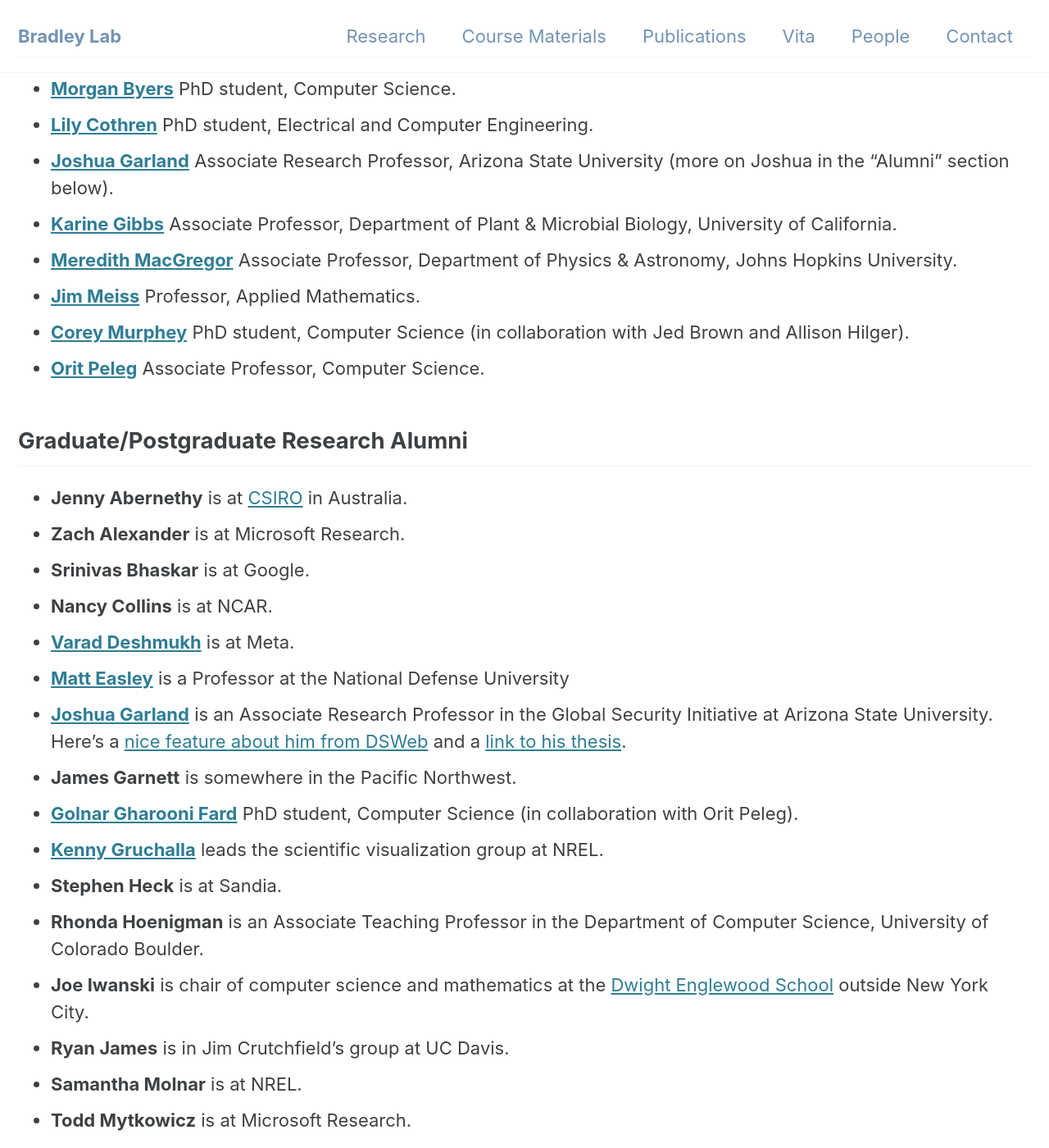
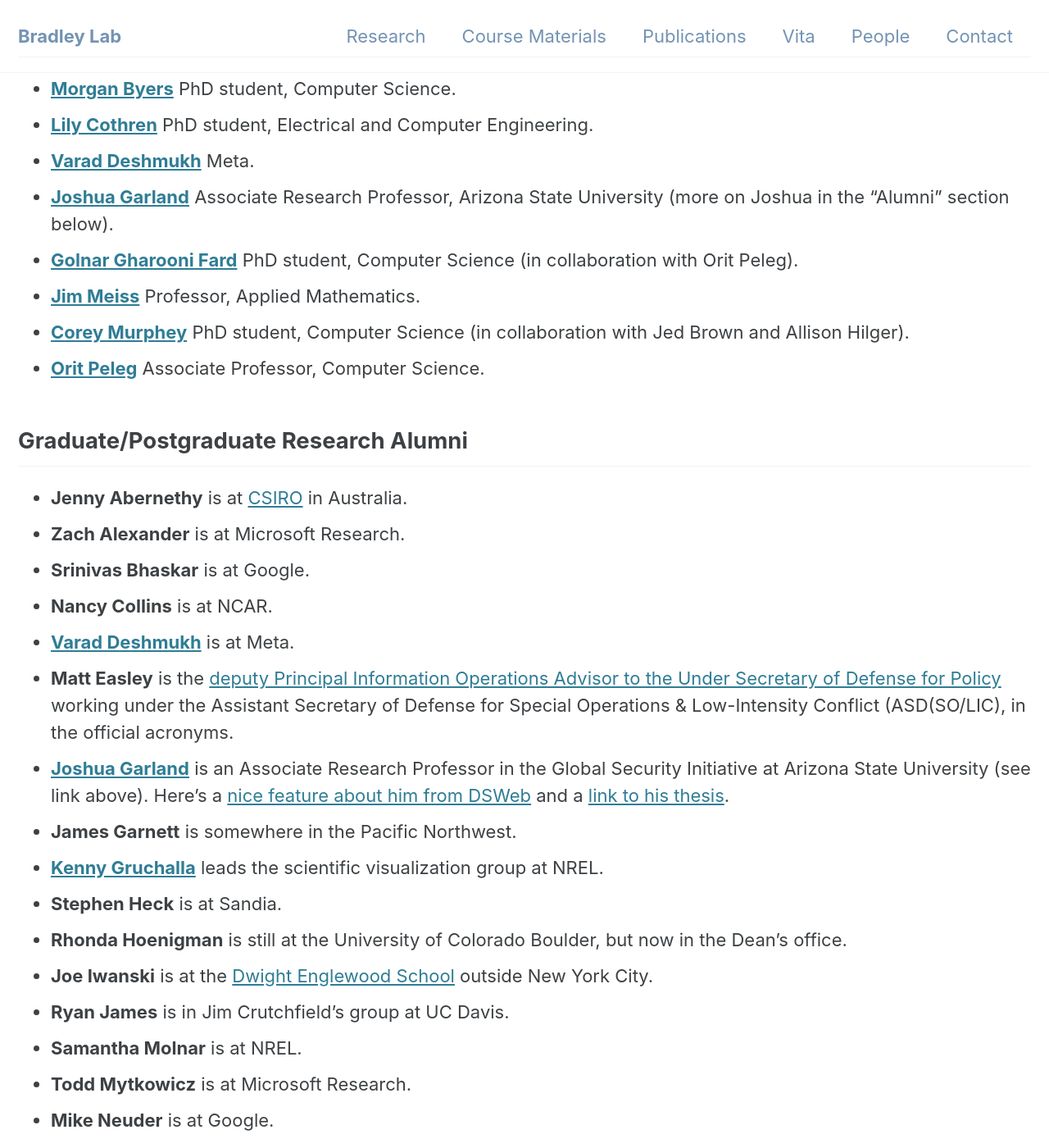
Before and after one commit to lizbradley/Bradley-Lab, a Jekyll site: the page built from _pages/index.md, in a window 1280 px wide and 1400 px high, scrolled down 1253 px. Shown: the whole window at 82% size. Built offline with Jekyll 4.4.1, drawn with Linux system fonts in a browser that asks for light colours; cached includes are drawn as plain includes; the list of posts is cut into pages by our own code; some of the changed text lies outside the part shown.

Commit message:
Pushing Ruby Scripts outputs

```diff
--- a/_pages/other_affiliations.md
+++ b/_pages/other_affiliations.md
@@ -3,6 +3,6 @@ Other Affiliations
 </h3>
 
 - The <a href='http://amath.colorado.edu/'><b>Department of Applied Mathematics (faculty affiliate)</b></a>
-- The <a href='http://www.santafe.edu'><b>Santa Fe Institute (member of the external faculty)</b></a>
+- The <a href='http://www.santafe.edu'><b>Santa Fe Institute (member of the external faculty & the Science Board)</b></a>
 - The <a href='http://biofrontiers.colorado.edu/'><b>Colorado Biofrontiers Institute (member of the Council)</b></a>
 - The <a href='http://www.cra.org/ccc/index.php'><b>Computing Research Association's Computing Community Consortium</b></a> <a href="https://cra.org/crn/2018/08/the-ccc-welcomes-new-leadership-and-council-members/?utm_source=Computing+Research+News&utm_campaign=b1d95448d8-2017_CRN_COPY_01&utm_medium=email&utm_term=0_26c4052606-b1d95448d8-82612801">(chair <b>emerita</b>)</a>
--- a/_pages/people.md
+++ b/_pages/people.md
@@ -4,11 +4,9 @@
 
 - [**Morgan Byers**](https://mbyers31.github.io) PhD student, Computer Science.
 - [**Lily Cothren**](https://lilycothren.netlify.app) PhD student, Electrical and Computer Engineering.
+- [**Varad Deshmukh**](http://vrd1243.github.io) Meta.
 - [**Joshua Garland**](https://news.asu.edu/20220207-university-news-researcher-joins-asu-battle-disinformation) Associate Research Professor, Arizona State University (more on Joshua in the "Alumni" section below).
-- [**Karine Gibbs**](https://plantandmicrobiology.berkeley.edu/users/karine-a-gibbs) Associate Professor,
-  Department of Plant & Microbial Biology, University of California.
-- [**Meredith MacGregor**](https://physics-astronomy.jhu.edu/directory/meredith-macgregor/) Associate Professor,
-  Department of Physics & Astronomy, Johns Hopkins University.
+- [**Golnar Gharooni Fard**](http://ggfard.com) PhD student, Computer Science (in collaboration with Orit Peleg).
 - [**Jim Meiss**](http://amath.colorado.edu/faculty/jdm/) Professor, Applied Mathematics.
 - [**Corey Murphey**](https://clmurphey.github.io/) PhD student, Computer Science (in collaboration with Jed Brown and Allison Hilger).
 - [**Orit Peleg**](https://www.colorado.edu/biofrontiers/orit-peleg) Associate Professor, Computer Science.
@@ -20,14 +18,13 @@
 - **Srinivas Bhaskar** is at Google.
 - **Nancy Collins** is at NCAR.
 - [**Varad Deshmukh**](http://vrd1243.github.io) is at Meta.
-- [**Matt Easley**](https://cic.ndu.edu/About/Faculty-Staff/Article-View/Article/3862195/dr-matthew-easley/) is a Professor at the National Defense University
-- [**Joshua Garland**](https://news.asu.edu/20220207-university-news-researcher-joins-asu-battle-disinformation) is an Associate Research Professor in the Global Security Initiative at Arizona State University. Here's a [nice feature about him from DSWeb](https://dsweb.siam.org/Students/StudentFeature/TabId/798/ArtMID/1990/ArticleID/1693/Student-Feature-Joshua-Garland.aspx) and a [link to his thesis](https://arxiv.org/abs/1805.07360).
+- **Matt Easley** is the [deputy Principal Information Operations Advisor to the Under Secretary of Defense for Policy](https://www.defense.gov/About/Biographies/Biography/Article/2950348/major-general-matthew-p-easley/) working under the Assistant Secretary of Defense for Special Operations & Low-Intensity Conflict (ASD(SO/LIC), in the official acronyms.
+- [**Joshua Garland**](https://news.asu.edu/20220207-university-news-researcher-joins-asu-battle-disinformation) is an Associate Research Professor in the Global Security Initiative at Arizona State University (see link above). Here's a [nice feature about him from DSWeb](https://dsweb.siam.org/Students/StudentFeature/TabId/798/ArtMID/1990/ArticleID/1693/Student-Feature-Joshua-Garland.aspx) and a [link to his thesis](https://arxiv.org/abs/1805.07360).
 - **James Garnett** is somewhere in the Pacific Northwest.
-- [**Golnar Gharooni Fard**](http://ggfard.com) PhD student, Computer Science (in collaboration with Orit Peleg).
 - [**Kenny Gruchalla**](http://kenny.gruchalla.org) leads the scientific visualization group at NREL.
 - **Stephen Heck** is at Sandia.
-- **Rhonda Hoenigman** is an Associate Teaching Professor in the Department of Computer Science, University of Colorado Boulder.
-- **Joe Iwanski** is chair of computer science and mathematics at the [Dwight Englewood School](http://www.d-e.org) outside New York City.
+- **Rhonda Hoenigman** is still at the University of Colorado Boulder, but now in the Dean's office.
+- **Joe Iwanski** is at the [Dwight Englewood School](http://www.d-e.org) outside New York City.
 - **Ryan James** is in Jim Crutchfield's group at UC Davis.
 - **Samantha Molnar** is at NREL.
 - **Todd Mytkowicz** is at Microsoft Research.
@@ -37,5 +34,5 @@
 - [**Vanessa Robins**](http://people.physics.anu.edu.au/~vbr110/index.php) is an Associate Professor in Fundamental and Theoretical Physics at the Australian National University.
 - **Natalie Ross** is at Google.
 - **Reinhard Stolle** is with Audi's autonomous vehicles division.
-- [**Josh Stuart**](https://sysbiowiki.soe.ucsc.edu) is a Professor of Biomolecular Engineering at UC Santa Cruz, and the winner of CU's 2006 Kalpana Chawla award.
+- [**Josh Stuart**](https://sysbiowiki.soe.ucsc.edu) is a Professor of Biomolecular Engineering at UC Santa Cruz, and the winner of CU's 2006 Kalpana Chawla award. Click [here](http://news.ucsc.edu/2011/06/ovarian-cancer-analysis.html) to read about some of what Josh has been up to lately.
 - **Elizabeth White** took an instructor position at the University of Colorado after finishing her Ph.D.
```
Also changed, not shown: _pages/office_hours.md (+1 -1 lines).
